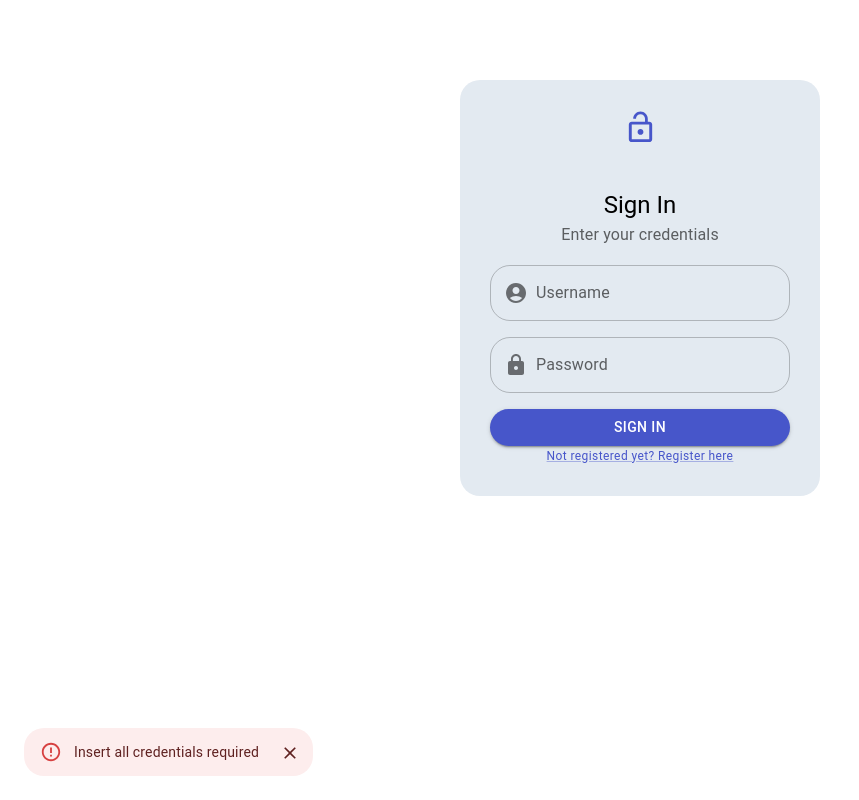
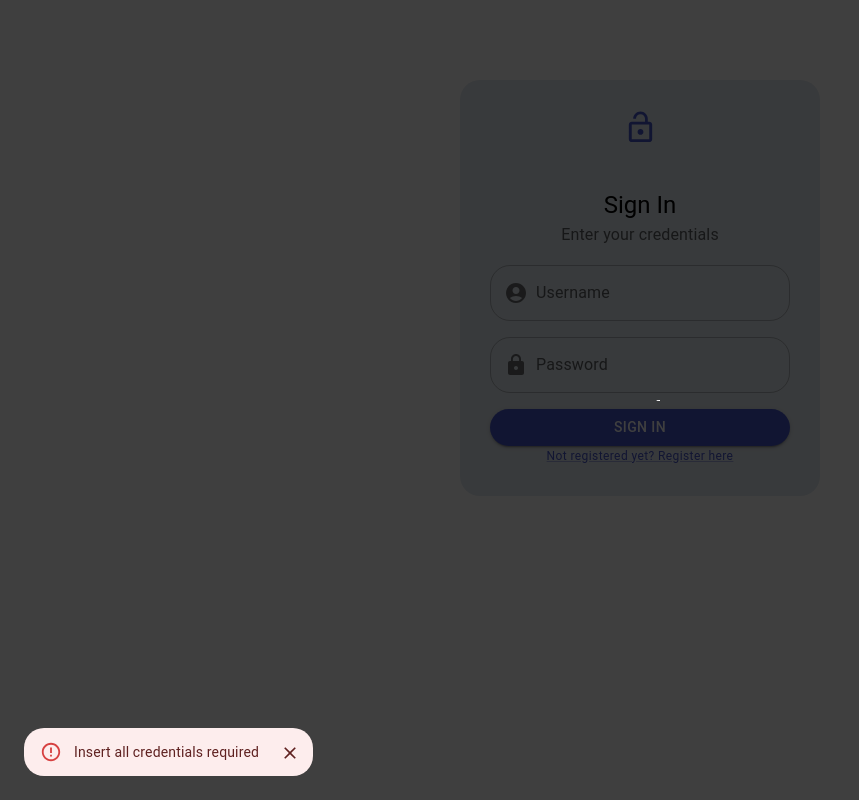
Before and after one commit to Rimaro03/Password-Manager-frontend, a React (Vite) app: page /login in a window 1280 px wide. Both pictures are taken after a click on the button "SIGN IN". Shown: the whole page, without its empty margins (0-859 px from the left). Built offline with nearby package versions, Linux system fonts and the light colour scheme.

Commit message:
updated license GPL 2.0 => GPL3.0

```diff
--- a/src/pages/Login.jsx
+++ b/src/pages/Login.jsx
@@ -32,6 +32,7 @@
   }, []);
 
   const handleSubmit = async () => {
+    setIsLoading(true);
     if (!(username.length > 0 && password.length > 0)) {
       setMessage("Insert all credentials required");
       setSnackOpen(true);
@@ -45,7 +46,6 @@
       body: JSON.stringify({ username: username, password: password }),
     })
       .then(async (res) => {
-        console.log(res);
         switch (res.status) {
           case 200:
             const tokenObj = await res.json();
@@ -66,11 +66,12 @@
           default:
             break;
         }
+        setIsLoading(false);
       })
       .catch((err) => {
-        console.log(err);
         setMessage("A general error has occured");
         setSnackOpen(true);
+        setIsLoading(false);
       });
   };
 
@@ -158,6 +159,16 @@
       ) : (
         <></>
       )}
+      {isLoading ? (
+        <Backdrop
+          sx={{ color: "#fff", zIndex: (theme) => theme.zIndex.drawer + 1 }}
+          open={isLoading}
+        >
+          <CircularProgress color="inherit" />
+        </Backdrop>
+      ) : (
+        <></>
+      )}
       <Message message={message} severity={"error"} />
     </FormContainer>
   );
```
Also changed, not shown: 1 other file (tests, documents, lock files or other folders).
